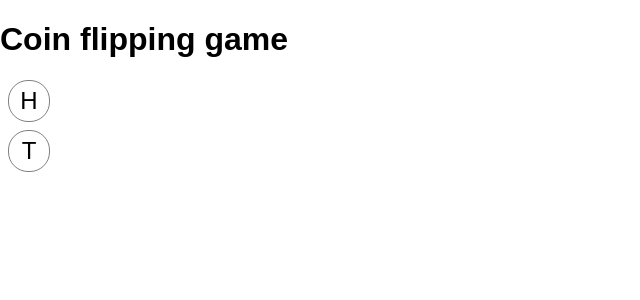
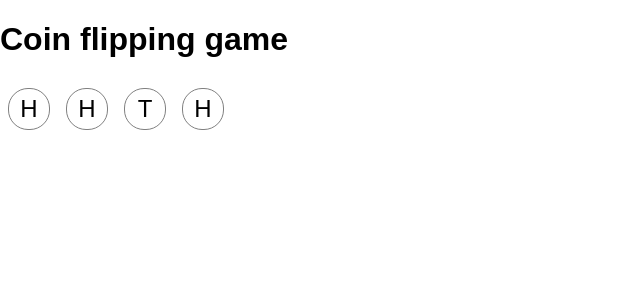
Before and after one commit to ep-cc/react-states-and-hooks-part1, a React (Create React App) app in the folder app/: page / in a window 1280 px wide. Shown: the top 300 px of the page, without its empty margins (0-640 px from the left). Built offline with nearby package versions, Linux system fonts and the light colour scheme.

Commit message:
add coin container (horizontal)

```diff
--- a/app/src/App.css
+++ b/app/src/App.css
@@ -13,3 +13,9 @@
   margin: 8px;
   user-select: none;
 }
+
+.coin-container {
+  display: flex;
+  flex-direction: row;
+  align-items: center;
+}
--- a/app/src/App.js
+++ b/app/src/App.js
@@ -8,12 +8,20 @@
 };
 
 function App() {
+  const guesses = [
+    SIDES.HEADS,
+    SIDES.HEADS,
+    SIDES.TAILS,
+    SIDES.HEADS,
+  ];
+
   return (
     <div className="App">
       <h1>Coin flipping game</h1>
-      <div>
-        <Coin what={SIDES.HEADS}/>
-        <Coin what={SIDES.TAILS}/>
+      <div className='coin-container'>
+        {
+          guesses.map(g => <Coin what={g}/>)
+        }
       </div>
     </div>
   );
```
